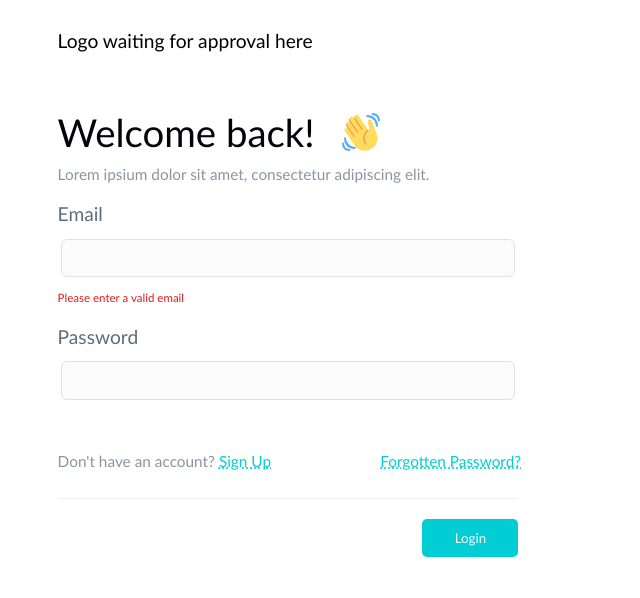
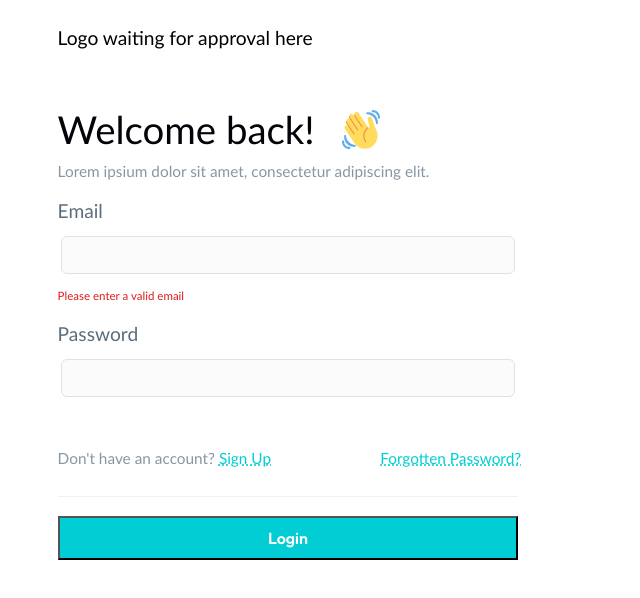
Before and after one commit to nology-tech/quadra-client-project, a React (Create React App) app: page /login in a window 1280 px wide. Shown: the top 598 px of the page, without its empty margins (0-640 px from the left). Built offline with nearby package versions, Linux system fonts and the light colour scheme.

Commit message:
Login working and redirecting to wallet

```diff
--- a/src/App.jsx
+++ b/src/App.jsx
@@ -1,4 +1,5 @@
 import { Route, Routes } from "react-router-dom";
+import {useState, useEffect} from 'react';
 import Home from "./pages/Home/Home";
 import "./styles/main.scss";
 import Login from "./pages/Login/Login";
@@ -6,12 +7,20 @@ import SignUp from "./pages/SignUp/SignUp";
 import Wallet from "./pages/Wallet/Wallet";
 
 const App = () => {
+
+  const [user, setUser] = useState();
+
+  useEffect(() => {
+    console.log("this is the user in app jsx", user);
+  },[user])
+
   return (
     <Routes>
       <Route path="*" element={<Home />} />
-      <Route path="/login" element={<Login />} />
+      <Route path="/login" element={<Login saveUser={setUser}/>} />
       <Route path="/signup" element={<SignUp/>} />
-      <Route path="/wallet" element={<Wallet/>} />
+        {user && <Route path="/wallet" element={<Wallet/>} />}
+
     </Routes>
   );
 };
--- a/src/pages/Login/Login.jsx
+++ b/src/pages/Login/Login.jsx
@@ -1,21 +1,29 @@
 import "./Login.scss";
 import hand from "../../assets/images/hello.svg";
 import InputBox from "../../components/InputBox/InputBox";
+import Button from "../../components/Button/Button";
 import {useState, useEffect} from 'react';
+import { useNavigate } from "react-router-dom";
 import app from "../../firebase.js";
 import {
     getAuth,
     signInWithEmailAndPassword
   } from "firebase/auth";
 
-const Login = () => {
+const Login = ({saveUser}) => {
 
     const [password,setPassword] = useState();
     const [email,setEmail] = useState();
     const [invalidEmail,setInvalidEmail] = useState();
+    const [invalidPassword, setInvalidPassword] = useState()
+    const navigate = useNavigate();
 
     const emailRegex = /^\w+@[a-zA-Z_]+?\.[a-zA-Z]{2,3}$/;
     const auth = getAuth(app);
+
+    useEffect (() => {
+        validatEmail();
+    }, [email])
 
     const handlePassword = (event) => {
         setPassword(event.target.value);
@@ -33,26 +41,32 @@ const Login = () => {
         }
     }
 
-    const loginAuth = () => {
-        signInWithEmailAndPassword(auth, email, password)
-        .then((userCredential) => {
-            const user = userCredential.user;
-        })
-        .catch((error) => {
-            const errorCode = error.code;
-            const errorMessage = error.message;
-            console.log(errorCode);
-            console.log(errorMessage);
-        });
+    const handleLogin = async () => {
+        const userData = await loginAuth()
+        saveUser(userData)
+        setInvalidPassword("");
+        setInvalidEmail("");
+        navigate("/wallet");
     }
 
-    useEffect (() => {
-        validatEmail();
-    }, [email])
+
+    const loginAuth = async () => {
+        try {
+            const response = await signInWithEmailAndPassword(auth, email, password)
+            return response.user
+        } catch (error) {
+            const errorCode = error.code;
+                if(errorCode == "auth/wrong-password") {
+                    setInvalidPassword("Incorrect password.Please try again")
+                } else {
+                    setInvalidEmail("Incorrect email. Please try again");
+                }
+            }
+        }
 
     return (
 
-        <form className="signIn" onSubmit={loginAuth}>
+        <div className="signIn">
             <p className="signIn__logo">Logo waiting for approval here</p>
             <div className="signIn__welcome">
                 <p className="welcome__text">Welcome back!</p>
@@ -69,7 +83,7 @@ const Login = () => {
             <InputBox
                 title="Password"
                 inputType="password"
-                errorMessage=""
+                errorMessage={invalidPassword}
                 successMessage=""
                 onChange={handlePassword}
             />
@@ -78,8 +92,8 @@ const Login = () => {
                 <p><a>Forgotten Password?</a></p>
             </div>
             <div className="signIn__line"></div>
-            <input type="submit" value="Login" className="signIn__submit"/>
-        </form>
+            <Button className="signIn__submit" buttonText={"Login"} handleClick={handleLogin} />
+        </div>
     );
 
 }
```
